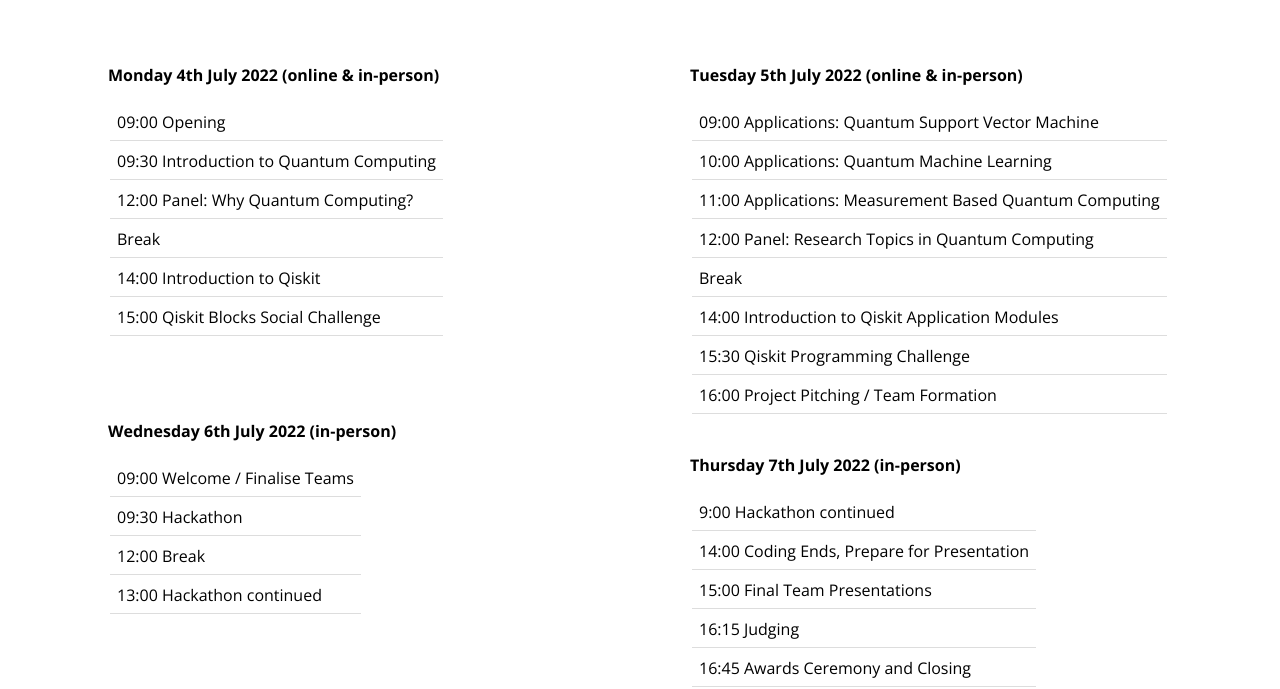
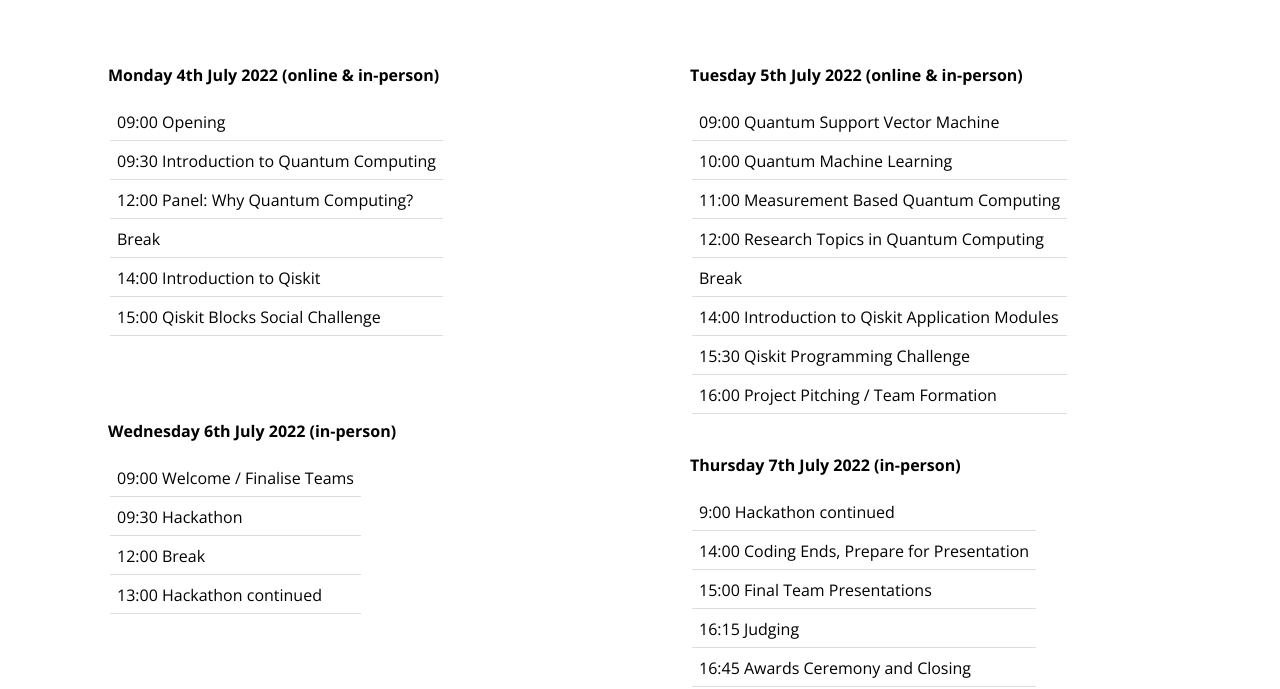
Before and after one commit to quantum-melbourne/quantum-melbourne.github.io, a plain HTML site: page index.html in a window 1280 px wide. Shown: the part 1190-1879 px from the top of the page. Drawn offline with nearby package versions, Linux system fonts and the light colour scheme.

Commit message:
Update index.html

```diff
--- a/index.html
+++ b/index.html
@@ -129,16 +129,16 @@
 					<p><b>Tuesday 5th July 2022 (online & in-person)</b></p>
 					<table>
 						<tr>
-							<td>09:00 Applications: Quantum Support Vector Machine</td>
+							<td>09:00 Quantum Support Vector Machine</td>
 						</tr>
 						<tr>
-							<td>10:00 Applications: Quantum Machine Learning</td>
+							<td>10:00 Quantum Machine Learning</td>
 						</tr>
 						<tr>
-							<td>11:00 Applications: Measurement Based Quantum Computing</td>
+							<td>11:00 Measurement Based Quantum Computing</td>
 						</tr>
 						<tr>
-							<td>12:00 Panel: Research Topics in Quantum Computing</td>
+							<td>12:00 Research Topics in Quantum Computing</td>
 						</tr>
 						<tr>
 							<td>Break</td>
```
